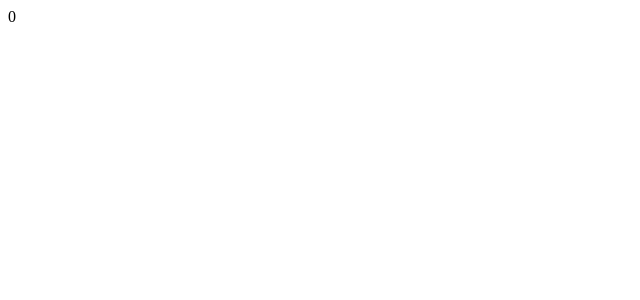
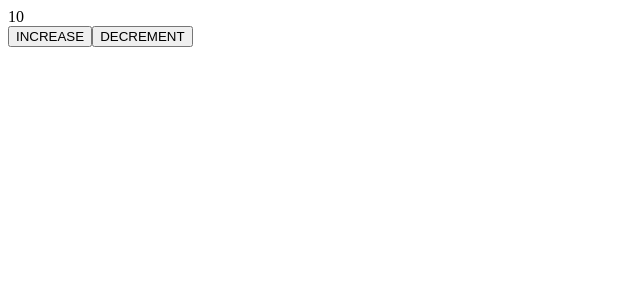
Before and after one commit to raveendrahennyake/REDUX, a React (Create React App) app in the folder my-app/: page / in a window 1280 px wide. Shown: the top 300 px of the page, without its empty margins (0-640 px from the left). Built offline with nearby package versions, Linux system fonts and the light colour scheme.

Commit message:
update tool

```diff
--- a/my-app/src/App.js
+++ b/my-app/src/App.js
@@ -1,15 +1,18 @@
 
 import './App.css';
-import {useSelector}from 'react-redux';
-
-
+import {useDispatch, useSelector}from 'react-redux';
+import { decrement, increment } from './Store/reducess/NumberSlicing';
 function App() {
   const number=useSelector((Store)=>Store.numberSlicing.number)
-
+  const dispatch=useDispatch();
   return (
     <div>
-      <div>{number}</div>
+      <div><h>{number}</h></div>
+      <div>
+       <button onClick={()=>dispatch(increment(10))}>INCREASE</button>
+        <button onClick={()=>dispatch(decrement(2))}>DECREMENT</button>
 
+      </div>
 
 
     </div>
--- a/my-app/src/Store/MainStore/Store.jsx
+++ b/my-app/src/Store/MainStore/Store.jsx
@@ -1,16 +1,11 @@
 import {configureStore} from '@reduxjs/toolkit';
 import NumberSlicing from '../reducess/NumberSlicing';
 import LaptopSlicing from '../reducess/LaptopSlicing';
-
-
-
 //Create Store
 const Store=configureStore({
     reducer:{
         numberSlicing:NumberSlicing,
         lapTopSlicing:LaptopSlicing
-
-
     }
 })
 export default Store;
--- a/my-app/src/Store/reducess/NumberSlicing.jsx
+++ b/my-app/src/Store/reducess/NumberSlicing.jsx
@@ -1,17 +1,18 @@
 import { createSlice } from "@reduxjs/toolkit";
 
 const initialState={
-    number:0,
+    number:10,
 }
 const NumberSlicing=createSlice({
     name:'number',
     initialState,
     reducers:{
         increment:(state,action)=>{
-            number:state.number+action.payload
+             state.number += action.payload;
+
         },
         decrement:(state,action)=>{
-            number:state.number-action.payload
+             state.number -= action.payload
 
         }
 
```
